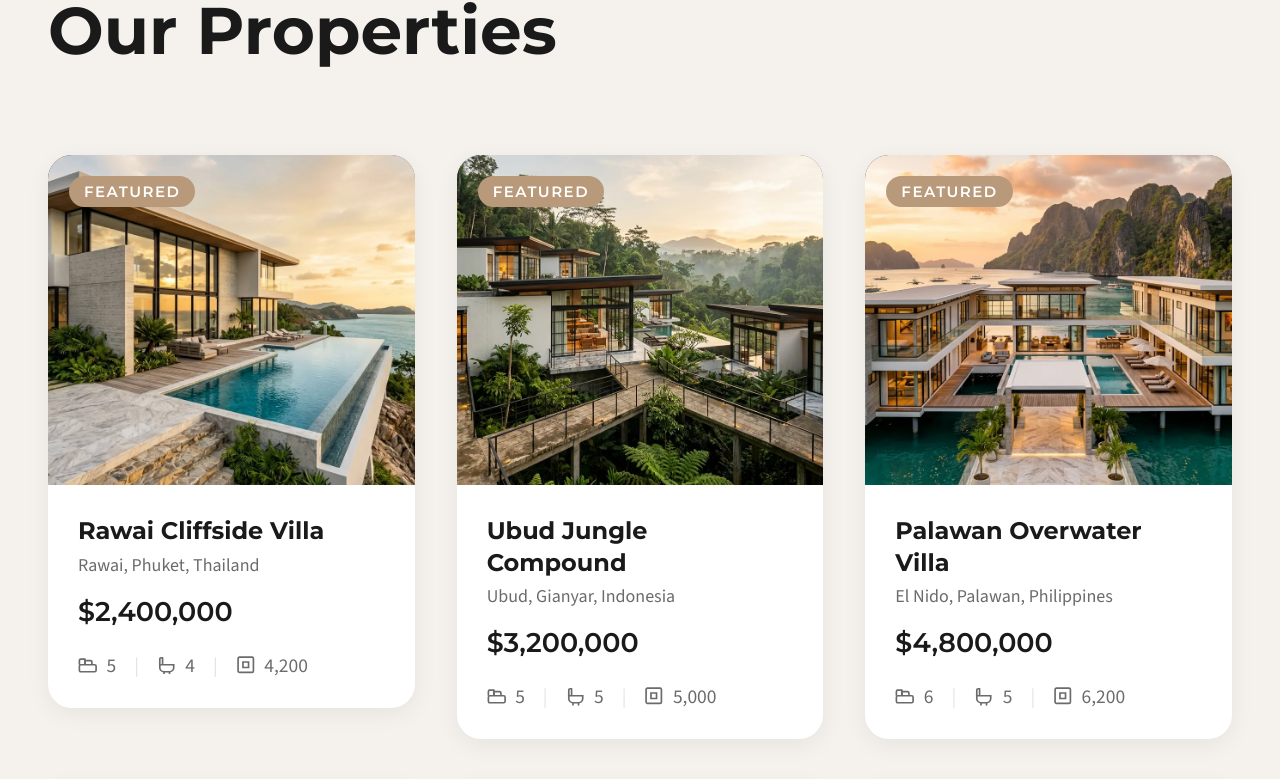
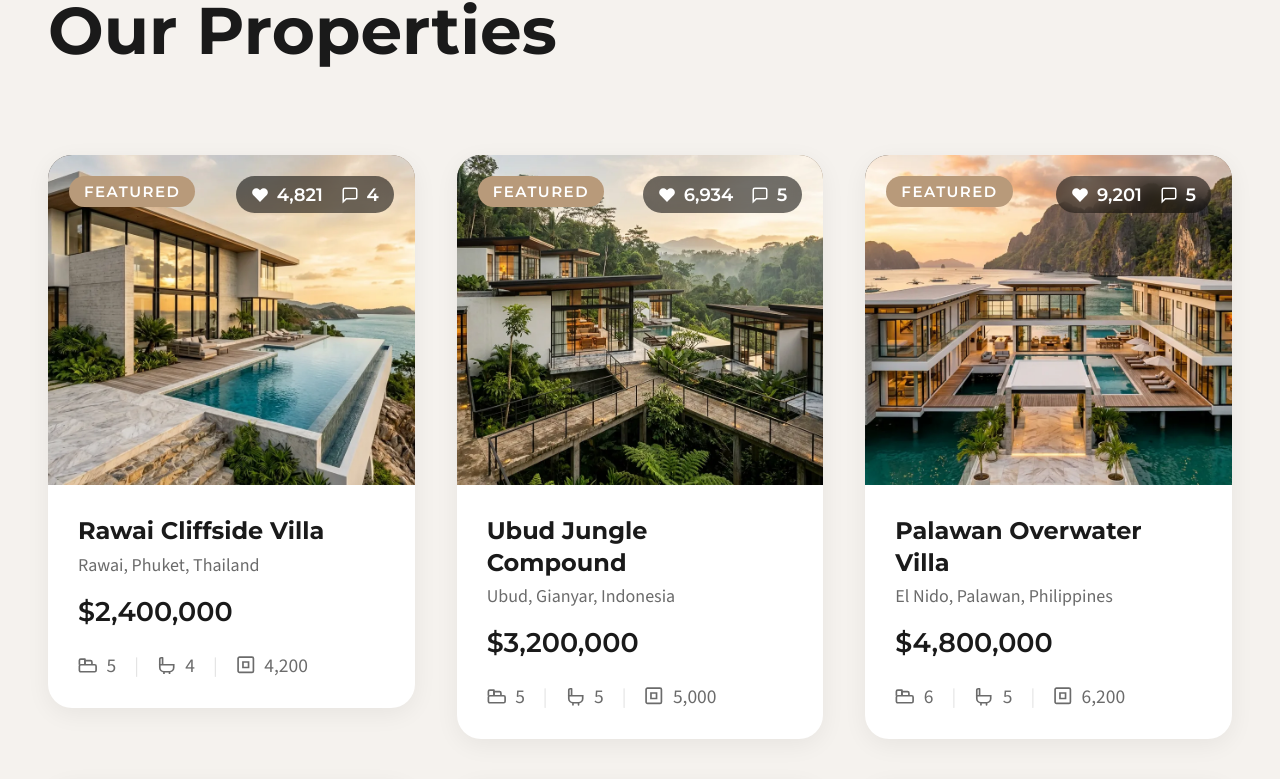
Before and after one commit to ben-yeung/reel-estates, a Next.js app: page / in a window 1280 px wide. Shown: the part 1946-2725 px from the top of the page. Built offline with nearby package versions, Linux system fonts and the light colour scheme.

Commit message:
feat: show reel likes and comment count on property cards

```diff
--- a/src/components/property/PropertyCard.module.css
+++ b/src/components/property/PropertyCard.module.css
@@ -66,6 +66,34 @@
   border-radius: 0.5rem;
 }
 
+/* Reel engagement (likes + comments) overlaid on the image, top-right -
+   distinct from the property spec chips (beds/baths/sqft) in the content, and
+   opposite the Featured badge in the top-left. */
+.reelStats {
+  position: absolute;
+  top: 0.875rem;
+  right: 0.875rem;
+  z-index: 1;
+  display: flex;
+  align-items: center;
+  gap: 0.75rem;
+  padding: 0.3125rem 0.625rem;
+  border-radius: 999px;
+  background: rgba(0, 0, 0, 0.55);
+  backdrop-filter: blur(8px);
+  -webkit-backdrop-filter: blur(8px);
+  font-family: var(--font-heading);
+  font-size: 0.75rem;
+  font-weight: 600;
+  color: white;
+}
+
+.reelStat {
+  display: inline-flex;
+  align-items: center;
+  gap: 0.3125rem;
+}
+
 .content {
   padding: 1.25rem;
 }
--- a/src/components/property/PropertyCard.tsx
+++ b/src/components/property/PropertyCard.tsx
@@ -3,7 +3,7 @@ import { motion } from "framer-motion";
 import { Badge } from "@/components/ui/Badge";
 import { StatChip } from "@/components/ui/StatChip";
 import { PropertyImage } from "@/components/ui/PropertyImage";
-import { formatPrice } from "@/lib/data-utils";
+import { formatPrice, getPropertyReel } from "@/lib/data-utils";
 import { EASE_STANDARD } from "@/lib/motion";
 import type { Property } from "@/lib/types";
 import styles from "./PropertyCard.module.css";
@@ -15,6 +15,8 @@ export function PropertyCard({
   property: Property;
   onOpen: (slug: string) => void;
 }) {
+  const reel = getPropertyReel(property.slug);
+
   return (
     <motion.button
       type="button"
@@ -33,6 +35,22 @@ export function PropertyCard({
         <div className={styles.viewLabel}>
           <span className={styles.viewLabelText}>View Property</span>
         </div>
+        {reel && (
+          <div className={styles.reelStats} aria-label="Reel engagement">
+            <span className={styles.reelStat}>
+              <svg viewBox="0 0 24 24" width="1em" height="1em" fill="currentColor" aria-hidden="true">
+                <path d="M20.84 4.61a5.5 5.5 0 0 0-7.78 0L12 5.67l-1.06-1.06a5.5 5.5 0 0 0-7.78 7.78l1.06 1.06L12 21.23l7.78-7.78 1.06-1.06a5.5 5.5 0 0 0 0-7.78z" />
+              </svg>
+              {reel.likes.toLocaleString()}
+            </span>
+            <span className={styles.reelStat}>
+              <svg viewBox="0 0 24 24" width="1em" height="1em" fill="none" stroke="currentColor" strokeWidth="2" aria-hidden="true">
+                <path d="M21 15a2 2 0 0 1-2 2H7l-4 4V5a2 2 0 0 1 2-2h14a2 2 0 0 1 2 2z" />
+              </svg>
+              {reel.comments.length}
+            </span>
+          </div>
+        )}
       </div>
 
       <div className={styles.content}>
@@ -41,7 +59,7 @@ export function PropertyCard({
           {property.location.city}, {property.location.region}, {property.location.country}
         </p>
         <p className={styles.price}>{formatPrice(property.price)}</p>
-        <div className={styles.statRow}>
+        <div className={styles.statRow} data-testid="property-specs">
           <StatChip icon="bed" value={property.beds} />
           <span className={styles.statDivider}>|</span>
           <StatChip icon="bath" value={property.baths} />
```
Also changed, not shown: 1 other file (tests, documents, lock files or other folders).
